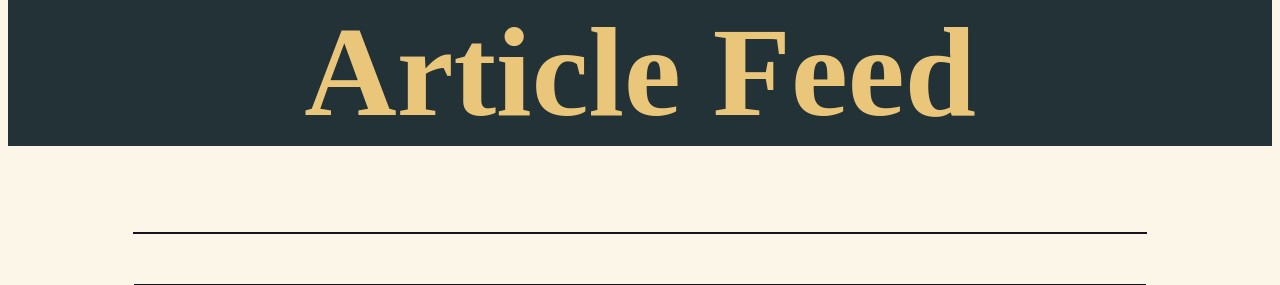
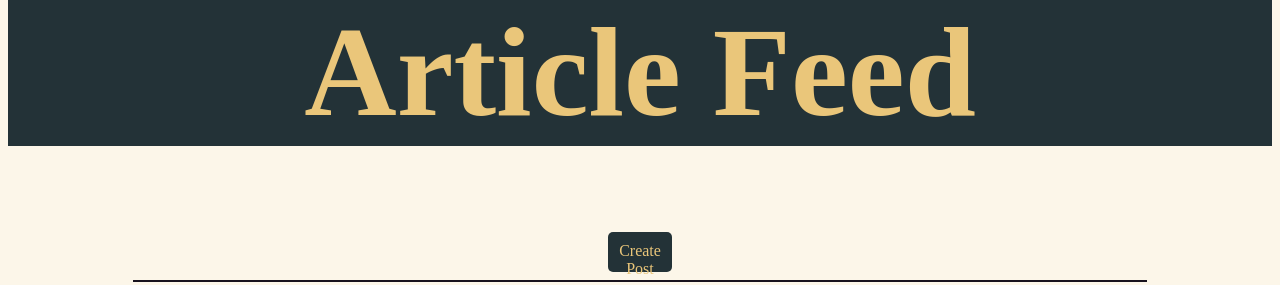
Before and after one commit to Zackazt/Ogonek_Website, a Django app: page /posts/ in a window 1280 px wide. Shown: the part 117-402 px from the top of the page. Run offline with Django 3.2, Linux system fonts and the light colour scheme; a user stored in the database is signed in; data comes from the database, SQL or seed files in the repository; some libraries are stand-ins or nearby versions.

Commit message:
Forgot to add the Create Post button

```diff
--- a/templates/post_list.html
+++ b/templates/post_list.html
@@ -3,7 +3,7 @@
 
 	{% include "header.html" %}
 	{% if request.user.is_staff %}
-
+		<div class="edit_or_create_post_link_button"><a class="edit_or_create_post_link" href="{{ instance.get_absolute_uri }}create">Create Post</a></div>
 
 	{% endif %}
 	<hr>
```
